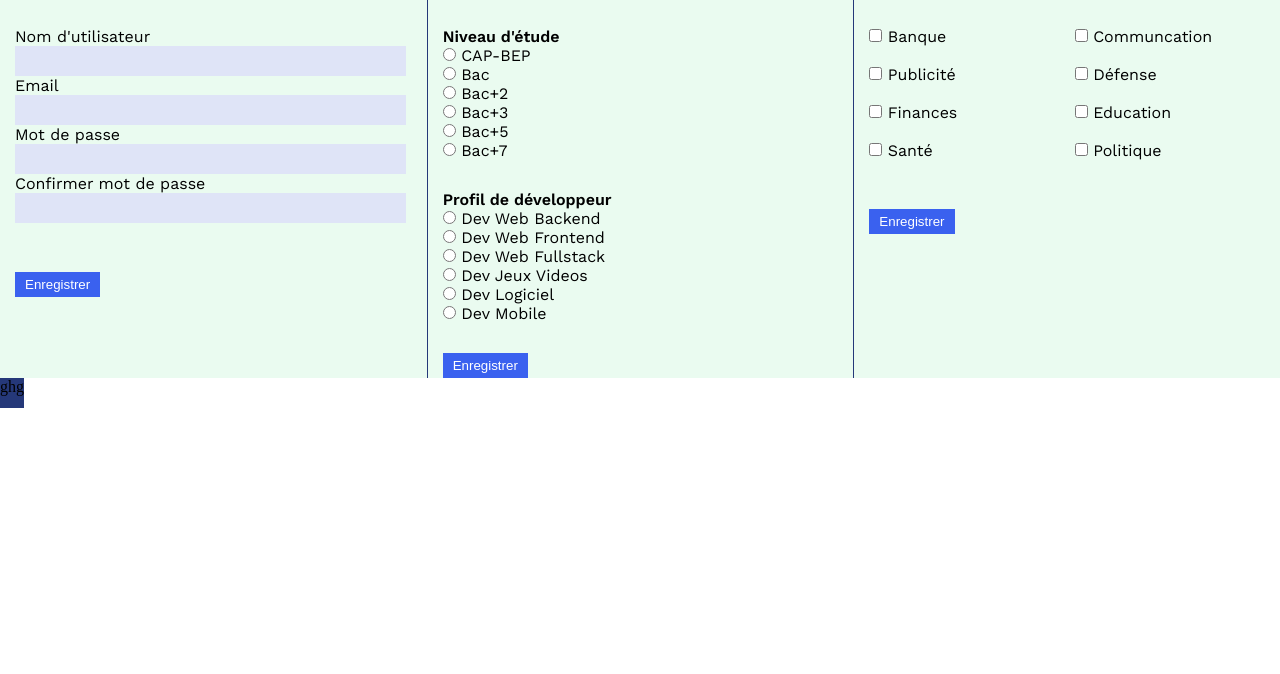
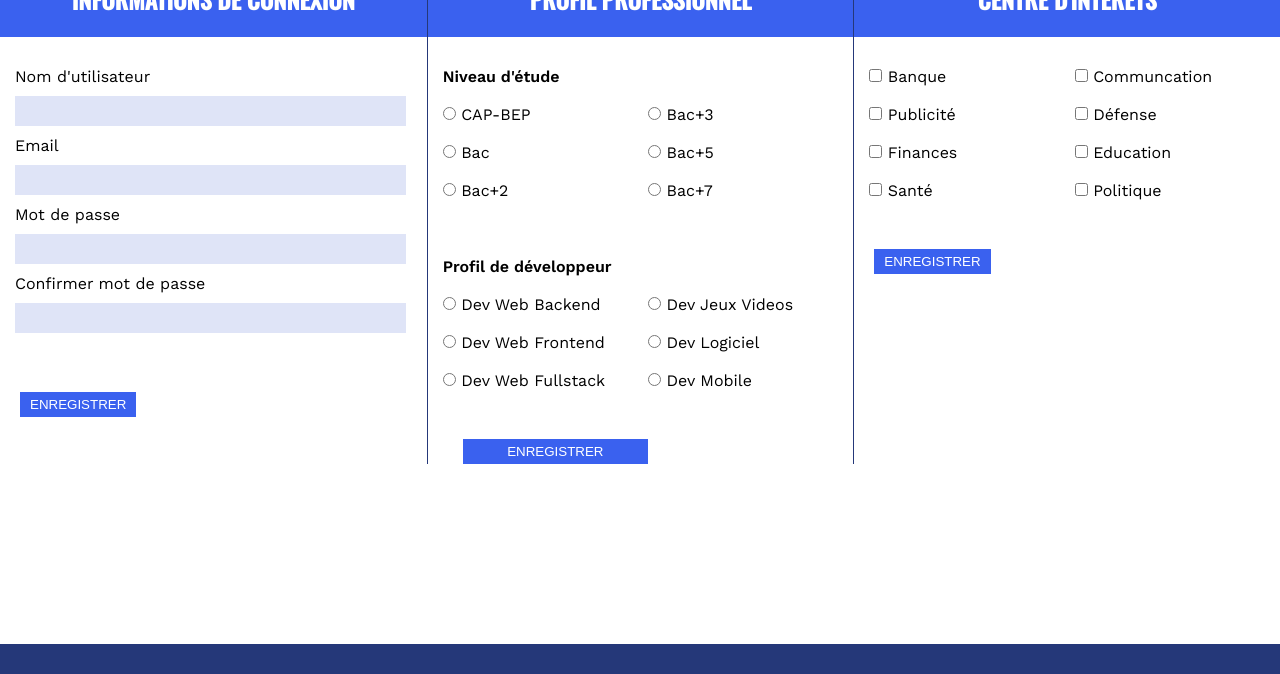
Before and after one commit to Arnaud-Dlt/res03-ran-j10, a plain HTML site: page index.html in a window 1280 px wide. Shown: the part 126-800 px from the top of the page. Drawn offline with nearby package versions, Linux system fonts and the light colour scheme.

Commit message:
Dynamisation

```diff
--- a/index.html
+++ b/index.html
@@ -18,65 +18,61 @@
             <h2>Informations de connexion</h2>
                 <form>
                     <label>Nom d'utilisateur</label><br>
-                        <input type:"text" class="formtxt"><br>
+                        <input type="text" class="formtxt"><br>
                     <label>Email</label><br>
-                        <input type:"text" class="formtxt"><br>
+                        <input type="text" class="formtxt"><br>
                     <label>Mot de passe</label><br>
-                        <input type:"password" class="formtxt" required><br>
+                        <input type="password" class="formtxt" required><br>
                     <label>Confirmer mot de passe</label><br>
-                        <input type:"password" class="formtxt" required><br><br>
-                    <input type="submit" value="Enregistrer" class="submit">
+                        <input type="password" class="formtxt" required><br><br>
                 </form>
-
+                <button type="submit" class="submit">ENREGISTRER</button>
 
         </section>
         <section id="profil">
             <h2>Profil professionnel</h2>
+                <form>
                 <div id="niveau">
-                <form>
-                <div class="left">
-                <h4>Niveau d'étude</h4>
-                    <input type="radio" value="CAP-BEP">
-                        <label>CAP-BEP</label><br>
-                    <input type="radio" value="BAC">
-                        <label>Bac</label><br>
-                    <input type="radio" value="BAC+2">
-                        <label>Bac+2</label><br>
+                    <div class="left">
+                        <h4>Niveau d'étude</h4><br>
+                        <input type="radio" value="CAP-BEP">
+                            <label>CAP-BEP</label><br><br>
+                        <input type="radio" value="BAC">
+                            <label>Bac</label><br><br>
+                        <input type="radio" value="BAC+2">
+                            <label>Bac+2</label><br><br>
+                    </div>
+                <div class="right"><br><br>
+                    <input type="radio" value="BAC+3">
+                        <label>Bac+3</label><br><br>
+                    <input type="radio" value="BAC+5">
+                        <label>Bac+5</label><br><br>
+                    <input type="radio" value="BAC+7">
+                        <label>Bac+7</label><br><br>
                 </div>
-
-                <div class="right">
-                    <input type="radio" value="BAC+3">
-                        <label>Bac+3</label><br>
-                    <input type="radio" value="BAC+5">
-                        <label>Bac+5</label><br>
-                    <input type="radio" value="BAC+7">
-                        <label>Bac+7</label><br>
                 </div>
-                </form>
-                </div>
-
+                <br><br>
                 <div id="profdev">
-                <form>
                     <div class="left">
-                    <h4>Profil de développeur</h4>
-                    <input type="radio" value="Dev Web Backend">
-                        <label>Dev Web Backend</label><br>
-                    <input type="radio" value="Dev Web Frontend">
-                        <label>Dev Web Frontend</label><br>
-                    <input type="radio" value="Dev Web Fullstack">
-                        <label>Dev Web Fullstack</label><br>
+                        <h4>Profil de développeur</h4><br>
+                        <input type="radio" value="Dev Web Backend">
+                            <label>Dev Web Backend</label><br><br>
+                        <input type="radio" value="Dev Web Frontend">
+                            <label>Dev Web Frontend</label><br><br>
+                        <input type="radio" value="Dev Web Fullstack">
+                            <label>Dev Web Fullstack</label><br><br>
                     </div>
 
-                    <div class="right">
+                    <div class="right"><br><br>
                     <input type="radio" value="Dev Jeux Video">
-                        <label>Dev Jeux Videos</label><br>
+                        <label>Dev Jeux Videos</label><br><br>
                     <input type="radio" value="Dev Web Logiciel">
-                        <label>Dev Logiciel</label><br>
+                        <label>Dev Logiciel</label><br><br>
                     <input type="radio" value="Dev Mobile">
-                        <label>Dev Mobile</label><br>
+                        <label>Dev Mobile</label><br><br>
                     </div>
-                    <input type="submit" value="Enregistrer" class="submit">
                 </form>
+                <button type="submit" class="submit">ENREGISTRER</button>
                 </div>
         </section>
         <section id="centre_interet">
@@ -104,11 +100,11 @@
                         <label>Politique</label><br><br>
                     </div>
                 </div>
-                <input type="submit" value="Enregistrer" class="submit">
                 </form>
+                <button type="submit" class="submit">ENREGISTRER</button>
         </section>
 
     </main>
-    <footer>ghg</footer>
+    <footer></footer>
 </body>
 </html>
--- a/style.css
+++ b/style.css
@@ -1,15 +1,3 @@
-/*
-bleu : #3a61ef;
-bleu foncé : #253879;
-bleu clair : #dfe4f7;
-blanc cassé : #eafbf0;
-blanc : #ffffff;
-rouge : #d9022f;
-vert : #1e7062;
-noir : #0d0f0f;
-
-font-family: 'Oswald', sans-serif;
-font-family: 'Work Sans', sans-serif;*/
 * {
     margin:0;
     padding:0;
@@ -25,12 +13,12 @@ body > h1 {
     text-transform:uppercase;
     color:#253879;
     font-family: 'Oswald', sans-serif;
+    padding:20px 0 20px 0;
 }
 
 main {
     display:grid;
     grid-template-columns:1fr 1fr 1fr;
-    background-color:#eafbf0;
 }
 #info {
     grid-colums:1/2;
@@ -41,6 +29,7 @@ main {
     background-color:#dfe4f7;
     width:95%;
     height:30px;
+    margin:10px 0 10px 0;
 }
 
 #profil {
@@ -62,6 +51,7 @@ main {
     display:grid;
     grid-template-columns:1fr 1fr;
 }
+
 #centreI {
     display:grid;
     grid-template-columns:1fr 1fr;
@@ -80,11 +70,13 @@ main {
     color:#ffffff;
     padding:5px 10px 5px 10px;
     margin-top:30px;
+    margin-left:20px;
     border:0px;
 }
 
 section {
     font-family: 'Work Sans', sans-serif;
+    font-size:1em;
 }
 
 section > h2 {
@@ -101,7 +93,9 @@ form {
 }
 
 footer {
-    position:fixed;
+    position: absolute;
+    bottom: 0;
     height:30px;
+    width:100vw;
     background-color:#253879;
 }
```
